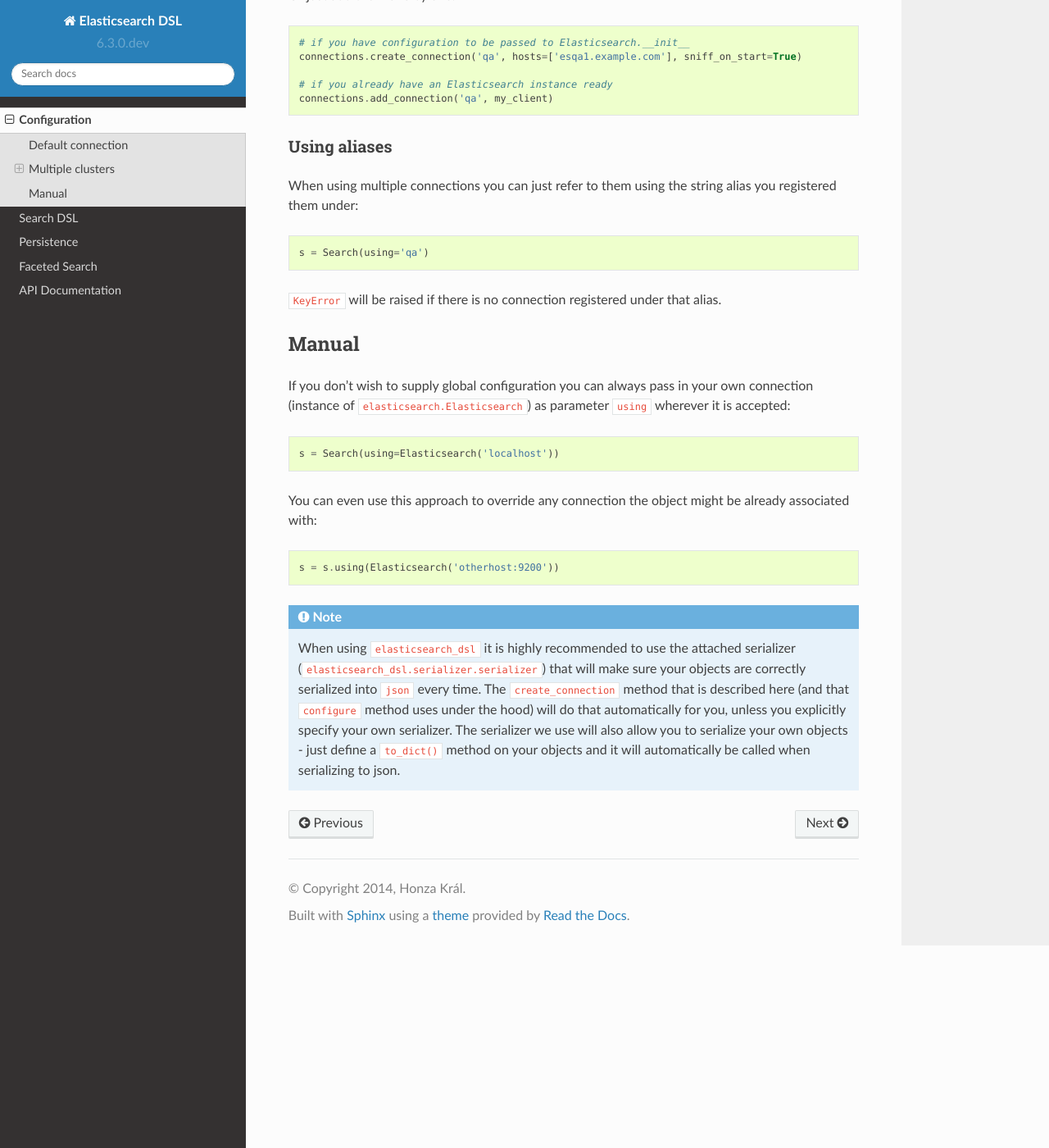
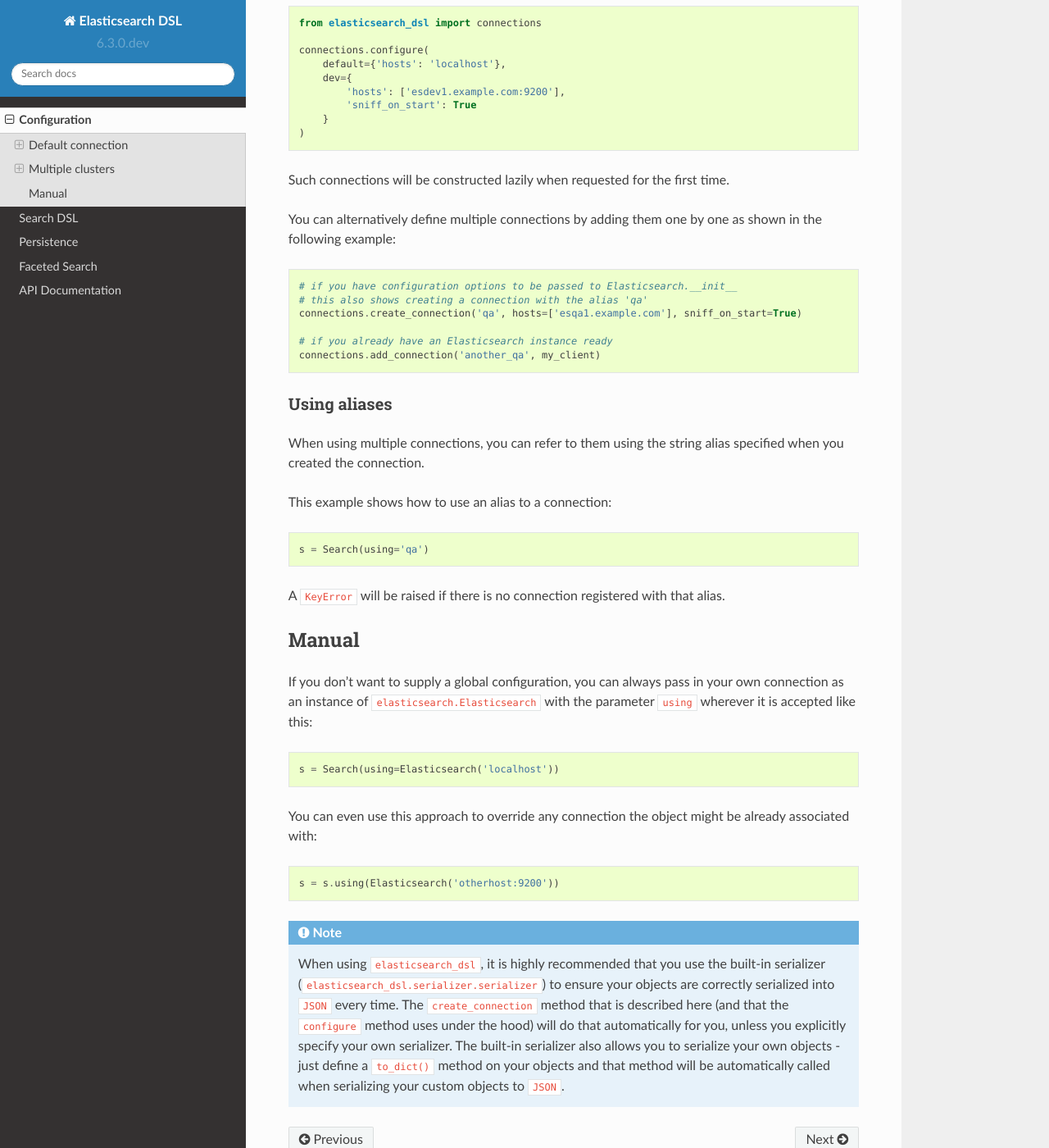
Before and after one commit to elastic/elasticsearch-dsl-py, a Sphinx documentation site: the page built from docs/configuration.rst, in a window 1280 px wide and 1400 px high, scrolled down 1105 px. Shown: the whole window at 82% size. Built offline with Sphinx 7.4.7 and the Read the Docs theme 2.0.0, drawn with Linux system fonts in a browser that asks for light colours; some of the changed text lies outside the part shown.

Commit message:
Clarify creating a connection and its usages.

```diff
--- a/docs/configuration.rst
+++ b/docs/configuration.rst
@@ -3,14 +3,14 @@
 Configuration
 =============
 
-There are several ways how to configure connections for the library. Easiest
-option, and most useful, is to just define one default connection that will be
+There are several ways to configure connections for the library. The easiest
+and most useful approach is to define one default connection that can be
 used every time an API call is made without explicitly passing in other
-connection.
+connections.
 
 .. note::
 
-    Unless you want to access multiple clusters from your application it is
+    Unless you want to access multiple clusters from your application, it is
     highly recommended that you use the ``create_connection`` method and all
     operations will use that connection automatically.
 
@@ -19,8 +19,8 @@
 Default connection
 ------------------
 
-To define a default connection that will be used globally, use the
-``connections`` module and the ``create_connection`` method:
+To define a default connection that can be used globally, use the
+``connections`` module and the ``create_connection`` method like this:
 
 .. code:: python
 
@@ -28,15 +28,29 @@
 
     connections.create_connection(hosts=['localhost'], timeout=20)
 
-Any keyword arguments (``hosts`` and ``timeout`` in our example) will be passed
-to the ``Elasticsearch`` class from ``elasticsearch-py``. To see all the
-possible configuration options see the `documentation
+Single connection with an alias
+~~~~~~~~~~~~~~~~~~~~~~~~~~~~~~~
+
+You can define the ``alias`` or name of a connection so you can easily
+refer to it later. The default value for ``alias`` is ``default``.
+
+.. code:: python
+
+    from elasticsearch_dsl import connections
+
+    connections.create_connection(alias='my_new_connection', hosts=['localhost'], timeout=60)
+
+Additional keyword arguments (``hosts`` and ``timeout`` in our example) will be passed
+to the ``Elasticsearch`` class from ``elasticsearch-py``.
+
+To see all
+possible configuration options refer to the `documentation
 <http://elasticsearch-py.readthedocs.io/en/master/api.html#elasticsearch>`_.
 
 Multiple clusters
 -----------------
 
-You can define multiple connections to multiple clusters, either at the same
+You can define multiple connections to multiple clusters at the same
 time using the ``configure`` method:
 
 .. code:: python
@@ -53,35 +67,39 @@
 
 Such connections will be constructed lazily when requested for the first time.
 
-Or just add them one by one:
+You can alternatively define multiple connections by adding them one by one
+as shown in the following example:
 
 .. code:: python
 
-    # if you have configuration to be passed to Elasticsearch.__init__
+    # if you have configuration options to be passed to Elasticsearch.__init__
+    # this also shows creating a connection with the alias 'qa'
     connections.create_connection('qa', hosts=['esqa1.example.com'], sniff_on_start=True)
 
     # if you already have an Elasticsearch instance ready
-    connections.add_connection('qa', my_client)
+    connections.add_connection('another_qa', my_client)
 
 Using aliases
 ~~~~~~~~~~~~~
 
-When using multiple connections you can just refer to them using the string
-alias you registered them under:
+When using multiple connections, you can refer to them using the string
+alias specified when you created the connection.
+
+This example shows how to use an alias to a connection:
 
 .. code:: python
 
     s = Search(using='qa')
 
-``KeyError`` will be raised if there is no connection registered under that
+A ``KeyError`` will be raised if there is no connection registered with that
 alias.
 
 Manual
 ------
 
-If you don't wish to supply global configuration you can always pass in your
-own connection (instance of ``elasticsearch.Elasticsearch``) as parameter
-``using`` wherever it is accepted:
+If you don't want to supply a global configuration, you can always pass in your
+own connection as an instance of ``elasticsearch.Elasticsearch`` with the parameter
+``using`` wherever it is accepted like this:
 
 .. code:: python
 
@@ -96,11 +114,12 @@
 
 .. note::
 
-    When using ``elasticsearch_dsl`` it is highly recommended to use the attached
-    serializer (``elasticsearch_dsl.serializer.serializer``) that will make sure
-    your objects are correctly serialized into ``json`` every time. The
-    ``create_connection`` method that is described here (and that ``configure``
+    When using ``elasticsearch_dsl``, it is highly recommended that you use the built-in
+    serializer (``elasticsearch_dsl.serializer.serializer``) to ensure
+    your objects are correctly serialized into ``JSON`` every time. The
+    ``create_connection`` method that is described here (and that the ``configure``
     method uses under the hood) will do that automatically for you, unless you
-    explicitly specify your own serializer. The serializer we use will also allow
+    explicitly specify your own serializer. The built-in serializer also allows
     you to serialize your own objects - just define a ``to_dict()`` method on your
-    objects and it will automatically be called when serializing to json.
+    objects and that method will be automatically called when serializing your custom
+    objects to ``JSON``.
```
